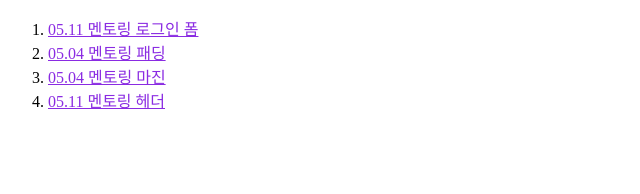
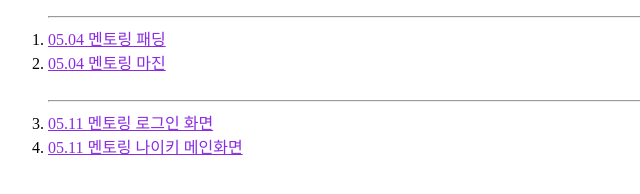
Before and after one commit to rlaehddn0301/web1-html, a plain HTML site: page index.html in a window 1280 px wide. Shown: the whole page, without its empty margins (0-640 px from the left). Drawn offline with Linux system fonts and the light colour scheme.

Commit message:
Update index.html

```diff
--- a/index.html
+++ b/index.html
@@ -14,10 +14,12 @@
 </style>
 <body>
     <ol>
-        <li><a href="mentoring05_1.html">05.11 멘토링 로그인 폼</a></li>
+        <hr>
         <li><a href="padding.html">05.04 멘토링 패딩</a></li>
-        <li><a href="magin.html">05.04 멘토링 마진</a></li>
-        <li><a href="header.html">05.11 멘토링 헤더</a></li>
+        <li><a href="magin.html">05.04 멘토링 마진</a></li><br>
+        <hr>
+        <li><a href="mentoring05_1.html">05.11 멘토링 로그인 화면</a></li>
+        <li><a href="main.html">05.11 멘토링 나이키 메인화면</a></li>
     </ol>
 </body>
 </html>
```
